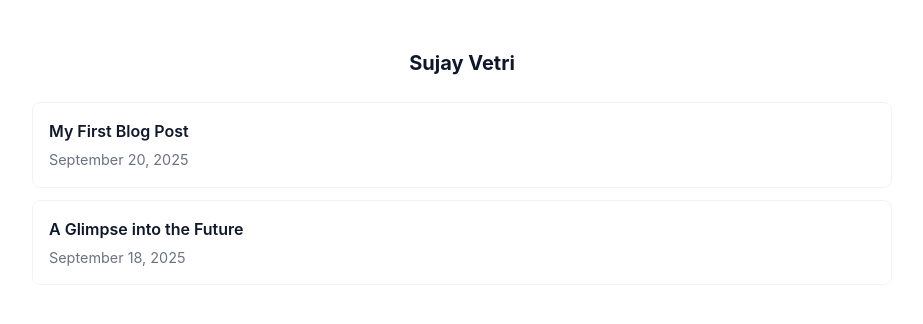
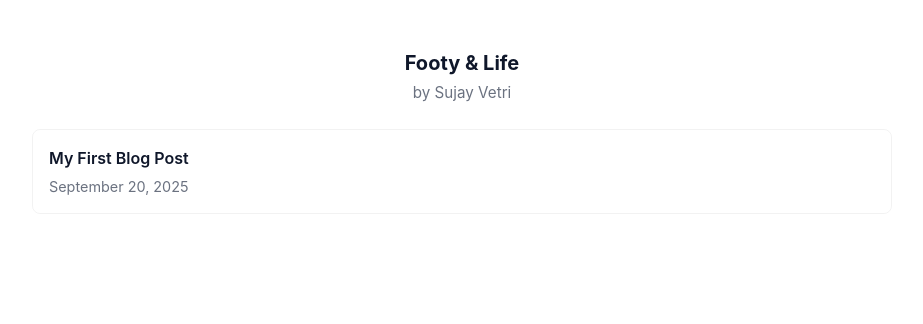
Before and after one commit to SVetri/svetri.github.io, a plain HTML site: page index.html in a window 1280 px wide. Shown: the whole page, without its empty margins (178-1101 px from the left). Drawn offline with Linux system fonts and the light colour scheme.

Commit message:
Refactor HTML structure and update CSS for better styling consistency

```diff
--- a/index.html
+++ b/index.html
@@ -1,33 +1,37 @@
 <!DOCTYPE html>
 <html lang="en">
+
 <head>
     <meta charset="UTF-8">
     <meta name="viewport" content="width=device-width, initial-scale=1.0">
-        <title>Sujay Vetri</title>
+    <title>Footy and Life</title>
     <link rel="stylesheet" href="styles.css">
-        <meta name="description" content="Footy and Life">
+    <meta name="description" content="A blog by Sujay Vetri">
 </head>
+
 <body>
     <div class="container">
         <header class="header center-title">
             <div class="brand">
                 <div>
-                        <h1 class="site-title">Sujay Vetri</h1>
+                    <h1 class="site-title">Footy & Life</h1>
+                    <p class="site-desc">by Sujay Vetri</p>
                 </div>
             </div>
         </header>
         <main>
             <section class="posts" aria-label="Recent posts">
                 <article class="post">
-                        <a href="first-post.html">My First Blog Post</a>
+                    <a class="post-link" href="first-post.html">
+                        <div class="post-content">
+                            <div class="post-title">My First Blog Post</div>
                             <div class="post-meta">September 20, 2025</div>
-                    </article>
-                    <article class="post">
-                        <a href="second-post.html">A Glimpse into the Future</a>
-                        <div class="post-meta">September 18, 2025</div>
+                        </div>
+                    </a>
                 </article>
             </section>
         </main>
     </div>
 </body>
+
 </html>
--- a/styles.css
+++ b/styles.css
@@ -40,6 +40,7 @@ body{
 .header.center-title {justify-content:center}
 .header.center-title .site-title {text-align:center}
 .header.center-title .brand {justify-content:center}
+.header.center-title .site-desc {text-align:center;margin-left:0;margin-right:0}
 .brand{
   display:flex;
   align-items:center;
@@ -50,7 +51,7 @@ body{
   display:flex;align-items:center;justify-content:center;color:var(--bg);font-weight:700
 }
 .site-title{font-size:1.25rem;margin:0}
-.site-desc{color:var(--muted);font-size:0.9rem;margin:0}
+.site-desc{color:var(--muted);font-size:0.95rem;margin:4px 0 0}
 .hero{
   margin-top:28px;
   padding:28px;
@@ -60,8 +61,10 @@ body{
 .hero h1{margin:0;font-size:2rem}
 .hero p{color:var(--muted);margin-top:8px}
 .posts{margin-top:24px;display:grid;gap:12px}
-.post{padding:16px;border-radius:8px;border:1px solid rgba(0,0,0,0.05);background:transparent}
-.post a{color:var(--text);text-decoration:none;font-weight:600}
+.post{padding:0;border-radius:8px;background:transparent}
+.post-link{display:block;padding:16px;border-radius:8px;border:1px solid rgba(0,0,0,0.05);text-decoration:none;color:inherit;background:transparent;transition:box-shadow .15s ease,transform .12s ease}
+.post-link:hover{box-shadow:0 6px 18px rgba(2,6,23,0.08);transform:translateY(-2px)}
+.post-title{font-weight:600;color:var(--text)}
 .post-meta{color:var(--muted);font-size:0.9rem;margin-top:6px}
 .footer{margin:48px 0 24px;color:var(--muted);font-size:0.9rem}
 
```
Lines whose indentation alone changed are shown as unchanged.
